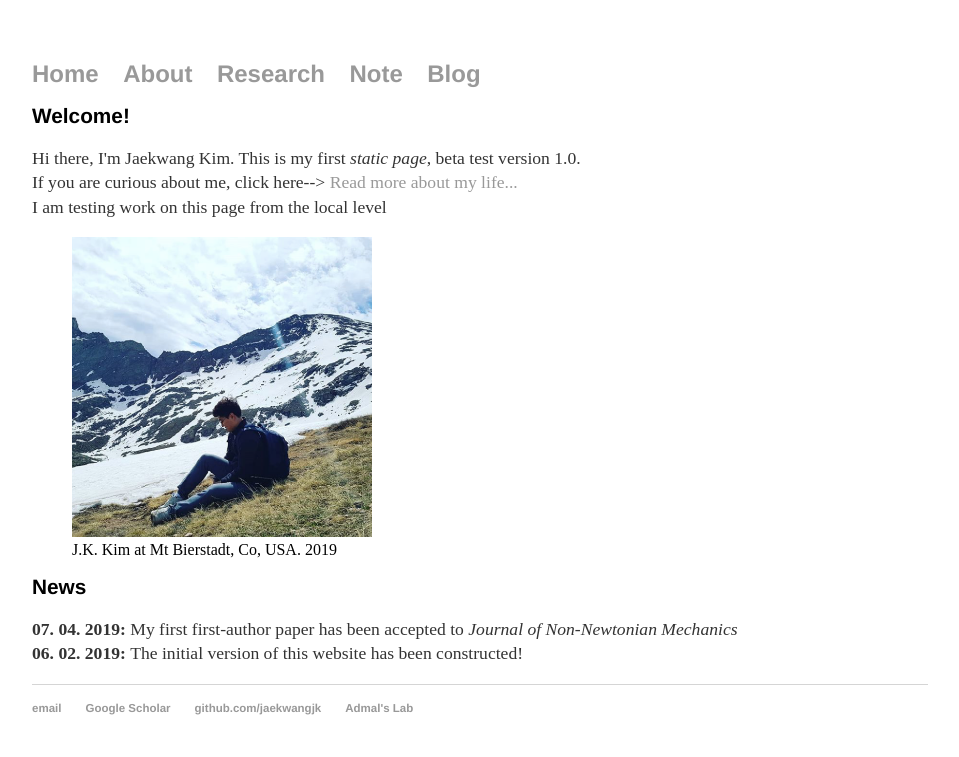
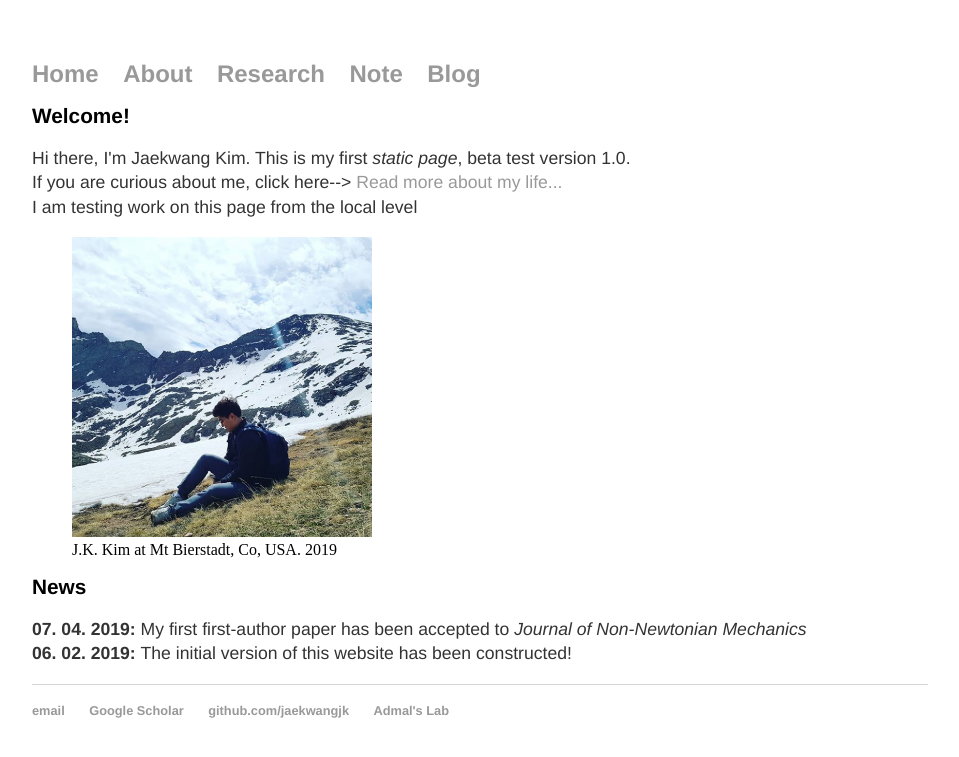
Before and after one commit to jaekwangjk/jaekwangjk.github.io, a Jekyll site: the page built from index.html, in a window 1280 px wide. Shown: the top 757 px of the page, without its empty margins (160-1119 px from the left). Built offline with Jekyll 4.4.1, drawn with Linux system fonts in a browser that asks for light colours.

Commit message:
font change 2

```diff
--- a/css/main.css
+++ b/css/main.css
@@ -38,13 +38,14 @@ h1 {
     font-family:'Helvetica', 'Arial', 'Sans-Serif';
 }
 p {
+    font-family:'Helvetica', 'Arial', 'Sans-Serif';
     font-size: 1.1em;
     line-height: 1.4em;
     color: #333;
 }
 footer {
     border-top: 1px solid #d5d5d5;
-    font-size: .9em;
+    font-size: 1.0em;
 }
 
 ul.posts {
```
